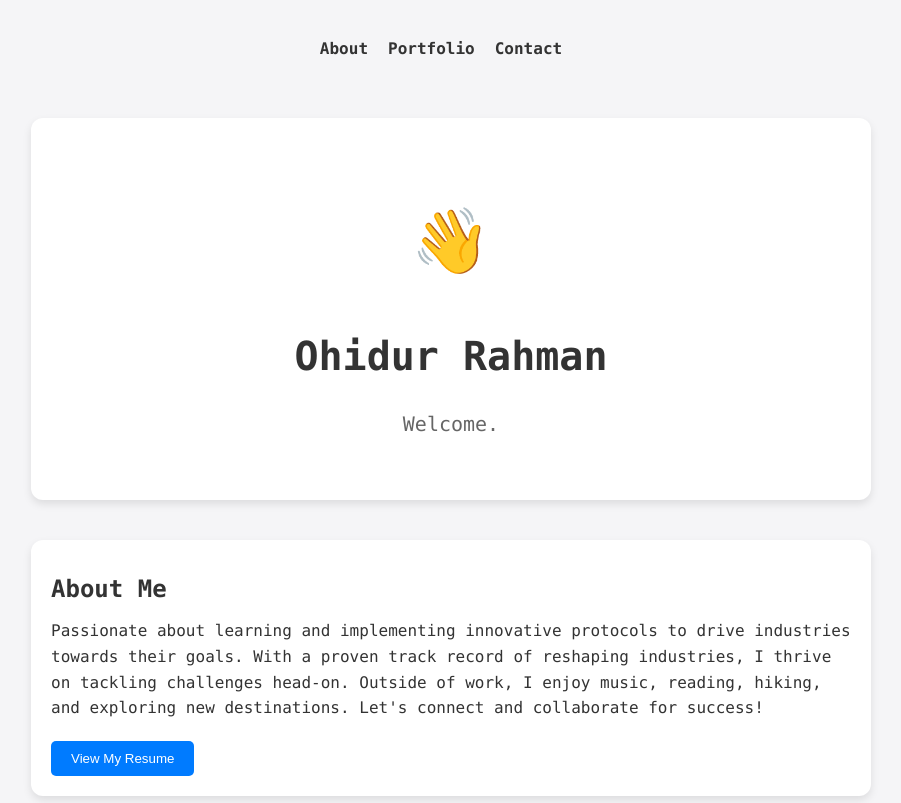
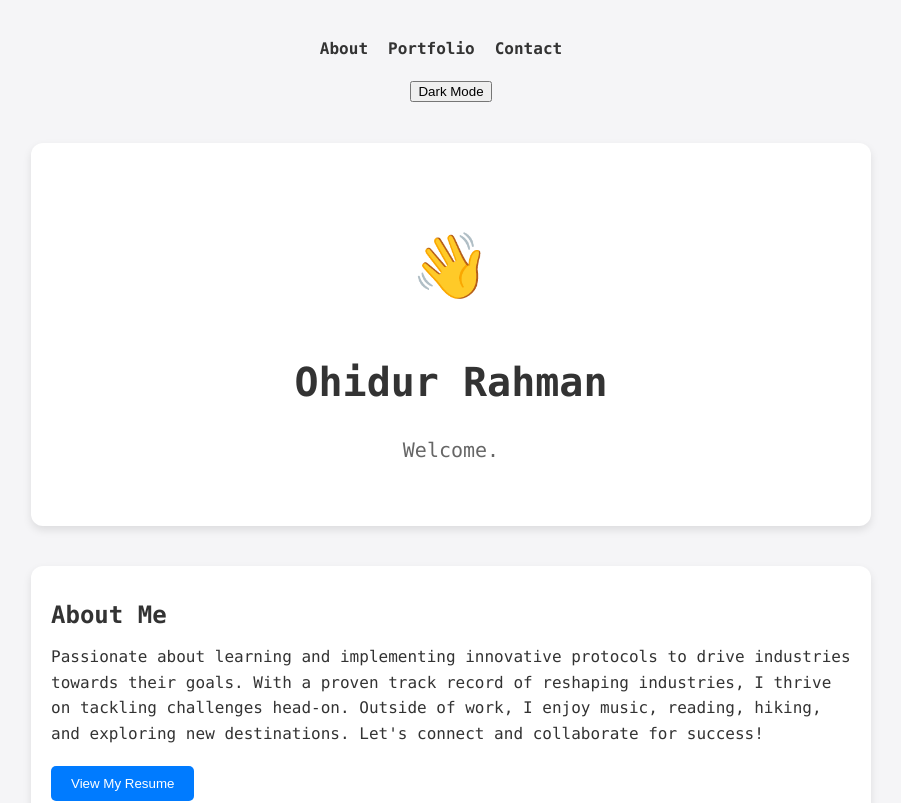
Before and after one commit to Ohidurr/Orahman, a React (Create React App) app in the folder Frontend/: page / in a window 1280 px wide. Shown: the top 803 px of the page, without its empty margins (189-1090 px from the left). Built offline with nearby package versions, Linux system fonts and the light colour scheme.

Commit message:
add toggle to navbar

```diff
--- a/Frontend/src/Components/Navbar.js
+++ b/Frontend/src/Components/Navbar.js
@@ -1,6 +1,10 @@
+// Navbar.js
 import React from 'react';
+import { useTheme } from './ThemeContext'; // Make sure the path to ThemeContext.js is correct
 
 function Navbar() {
+  const { darkMode, toggleDarkMode } = useTheme(); // Destructure toggleDarkMode from useTheme
+
   return (
     <nav>
       <ul>
@@ -8,6 +12,10 @@ function Navbar() {
         <li><a href="#portfolio">Portfolio</a></li>
         <li><a href="#contact">Contact</a></li>
       </ul>
+      {/* Toggle Button */}
+      <button onClick={toggleDarkMode} className="dark-mode-toggle">
+        {darkMode ? 'Light Mode' : 'Dark Mode'}
+      </button>
     </nav>
   );
 }
```
